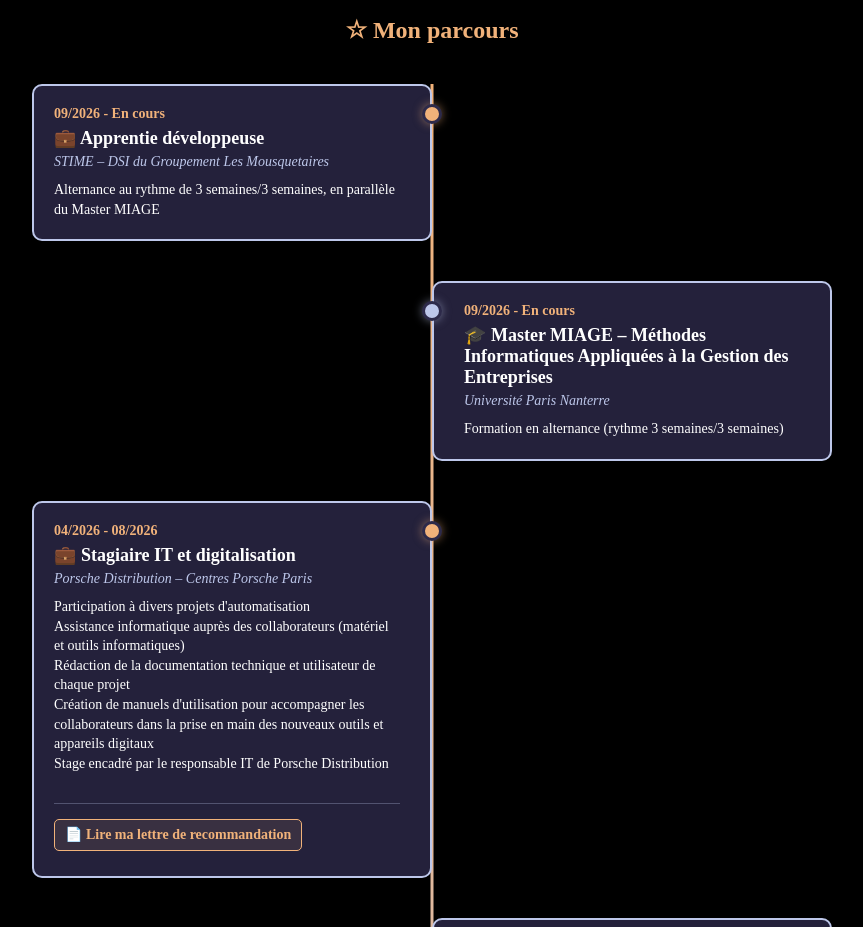
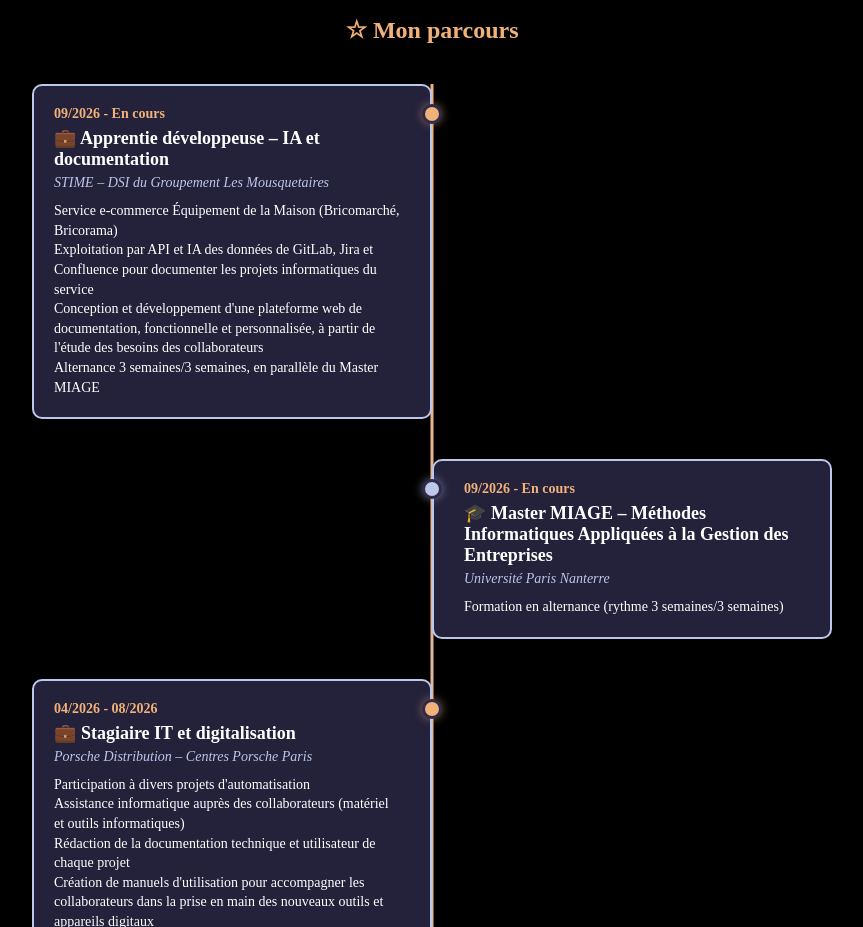
Before and after one commit to fromwonderland/Portfolio-digital, a plain HTML site: page index.html in a window 1280 px wide. Shown: the part 2040-2967 px from the top of the page, without its empty margins (208-1071 px from the left). Drawn offline with Linux system fonts and the light colour scheme.

Commit message:
Chronologie : missions de l'alternance à la STIME
Met à jour la bulle « Apprentie développeuse » (09/2026 - En cours)
avec le contenu validé :
- titre : « Apprentie développeuse – IA et documentation »
- service e-commerce Équipement de la Maison (Bricomarché, Bricorama)
- exploitation par API et IA des données de GitLab, Jira et Confluence
  pour documenter les projets informatiques du service
- conception et développement d'une plateforme web de documentation,
  à partir de l'étude des besoins des collaborateurs
- rythme d'alternance 3 semaines/3 semaines, en parallèle du Master

Vérifié à 1280 et 375 px : aucun texte ne déborde.

Co-Authored-By: Claude Opus 5.5 <noreply@anthropic.com>

```diff
--- a/index.html
+++ b/index.html
@@ -137,10 +137,13 @@
                         <div class="timeline-marker timeline-marker--professional"></div>
                         <div class="timeline-content">
                             <div class="timeline-date">09/2026 - En cours</div>
-                            <div class="timeline-title">💼 Apprentie développeuse</div>
+                            <div class="timeline-title">💼 Apprentie développeuse – IA et documentation</div>
                             <div class="timeline-subtitle">STIME – DSI du Groupement Les Mousquetaires</div>
                             <div class="timeline-description">
-                                Alternance au rythme de 3 semaines/3 semaines, en parallèle du Master MIAGE
+                                Service e-commerce Équipement de la Maison (Bricomarché, Bricorama)<br>
+                                Exploitation par API et IA des données de GitLab, Jira et Confluence pour documenter les projets informatiques du service<br>
+                                Conception et développement d'une plateforme web de documentation, fonctionnelle et personnalisée, à partir de l'étude des besoins des collaborateurs<br>
+                                Alternance 3 semaines/3 semaines, en parallèle du Master MIAGE
                             </div>
                         </div>
                     </div>
```
